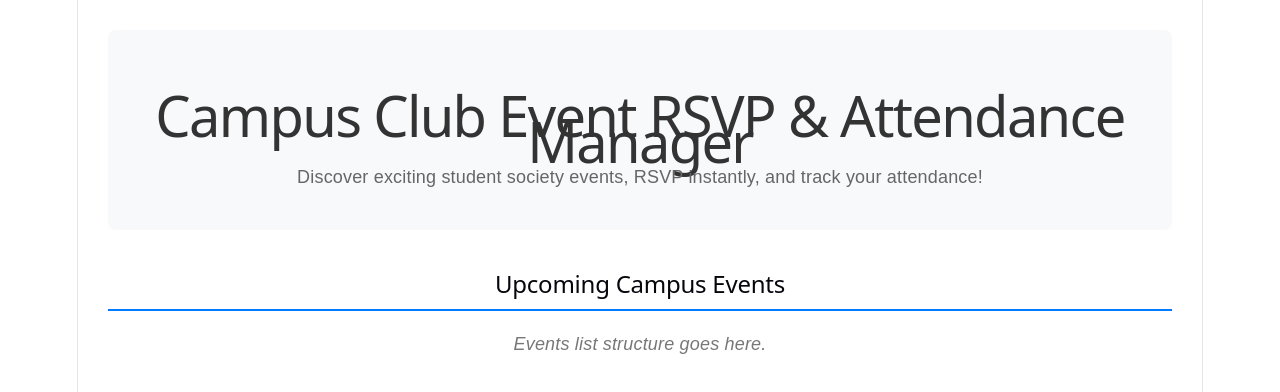
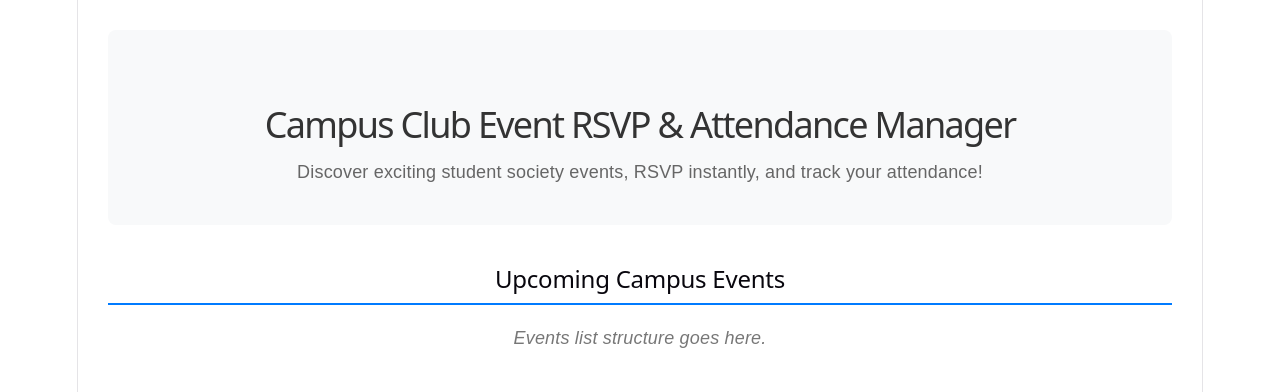
Before and after one commit to 20087985/b9is130-20087985, a React app in the folder frontend/: page / in a window 1280 px wide. Shown: the top 392 px of the page. Built offline with nearby package versions, Linux system fonts and the light colour scheme; the HTML template or start-up script is replaced by a standard one.

Commit message:
adding styling to fix the overlapping issue of the heading

```diff
--- a/frontend/src/components/Home.jsx
+++ b/frontend/src/components/Home.jsx
@@ -5,13 +5,19 @@ export default function Home() {
     <div style={{ padding: '30px', fontFamily: 'Arial, sans-serif', maxWidth: '1200px', margin: '0 auto' }}>
       {/* Hero Section */}
       <header style={{ textAlign: 'center', marginBottom: '40px', backgroundColor: '#f8f9fa', padding: '40px', borderRadius: '8px' }}>
-        <h1 style={{ color: '#333', marginBottom: '10px' }}>Campus Club Event RSVP & Attendance Manager</h1>
-        <p style={{ color: '#666', fontSize: '18px' }}>Discover exciting student society events, RSVP instantly, and track your attendance!</p>
+        <h1 style={{ color: '#333', marginBottom: '10px', fontSize: '36px', lineHeight: '1.3' }}>
+          Campus Club Event RSVP & Attendance Manager
+        </h1>
+        <p style={{ color: '#666', fontSize: '18px' }}>
+          Discover exciting student society events, RSVP instantly, and track your attendance!
+        </p>
       </header>
 
       {/* Events Section */}
       <section>
-        <h2 style={{ borderBottom: '2px solid #007bff', paddingBottom: '10px', marginBottom: '20px' }}>Upcoming Campus Events</h2>
+        <h2 style={{ borderBottom: '2px solid #007bff', paddingBottom: '10px', marginBottom: '20px' }}>
+          Upcoming Campus Events
+        </h2>
         <div style={{ color: '#777', fontStyle: 'italic' }}>
           Events list structure goes here.
         </div>
```
